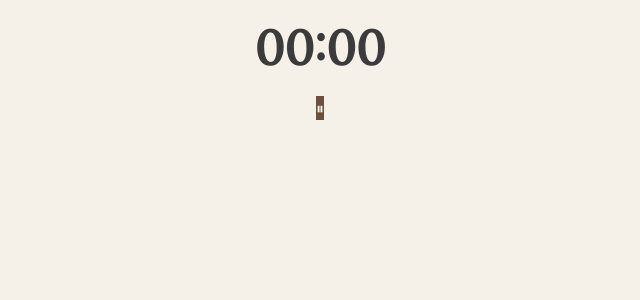
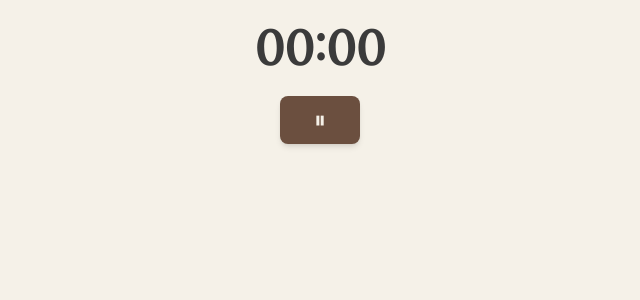
Before and after one commit to ishi-pishi/brainhaven, a React (Vite) app in the folder frontend/: page /timer in a window 1280 px wide. Shown: the top 300 px of the page, without its empty margins (320-960 px from the left). Built offline with nearby package versions, Linux system fonts and the light colour scheme.

Commit message:
Improve appearance

```diff
--- a/frontend/src/components/pomodoroSession/PauseButton.tsx
+++ b/frontend/src/components/pomodoroSession/PauseButton.tsx
@@ -8,14 +8,16 @@ export function PauseButton() {
     setIsPaused(prev => !prev);
     const timer = TimerManager.getInstance()
     if (!isPaused) {
-        timer.pauseTimer();
+      timer.pauseTimer();
     } else {
-        timer.resumeTimer();
+      timer.resumeTimer();
     }
   };
 
   return (
-    <button onClick={handleClick}>
+    <button onClick={handleClick}
+      className="w-20 h-12 text-2xl rounded-lg bg-accent hover:bg-accent-2 transition-all duration-150 shadow-md flex items-center justify-center active:scale-95 active:translate-y-0.5"
+    >
       {isPaused ? "▶" : "⏸"}
     </button>
   );
```
